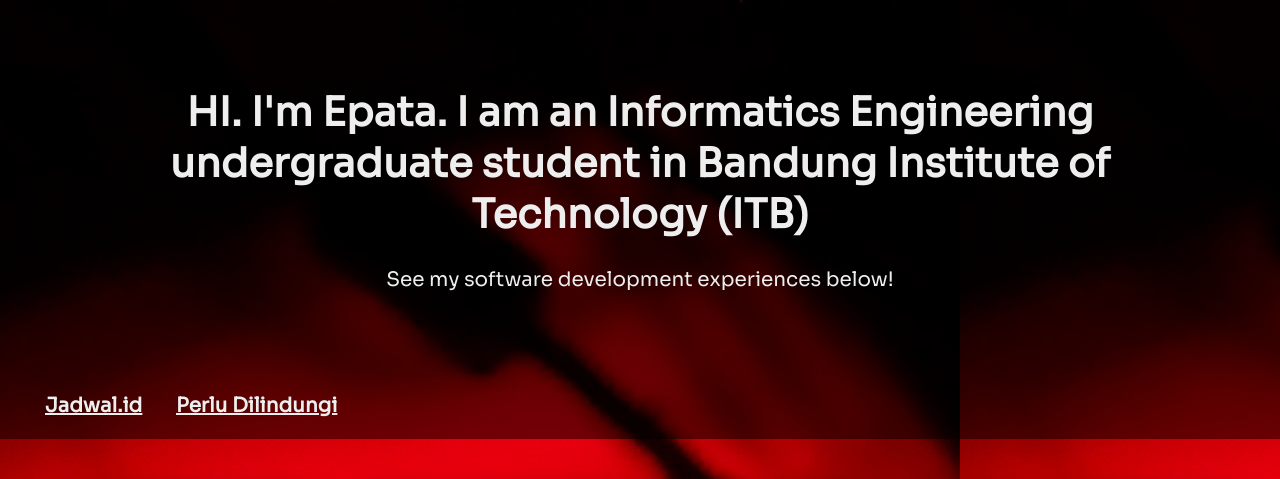
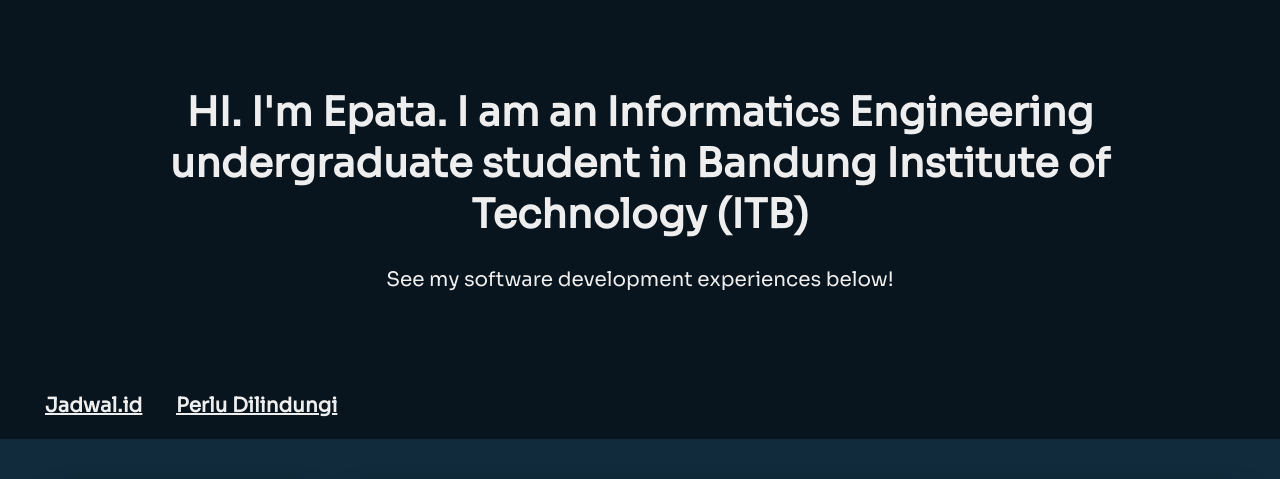
Before and after one commit to epata/epata.github.io, a plain HTML site: page index.html in a window 1280 px wide. Shown: the top 479 px of the page. Drawn offline with Linux system fonts and the light colour scheme.

Commit message:
Update style.css

```diff
--- a/styles/style.css
+++ b/styles/style.css
@@ -8,7 +8,7 @@ body {
    font-family: 'Sora', sans-serif;
    margin: 0;
    padding: 0;
-   background-image: url(../images/background.jpg);
+   background-color: #112B3C;
 }
 
 h2, h3 {
```
